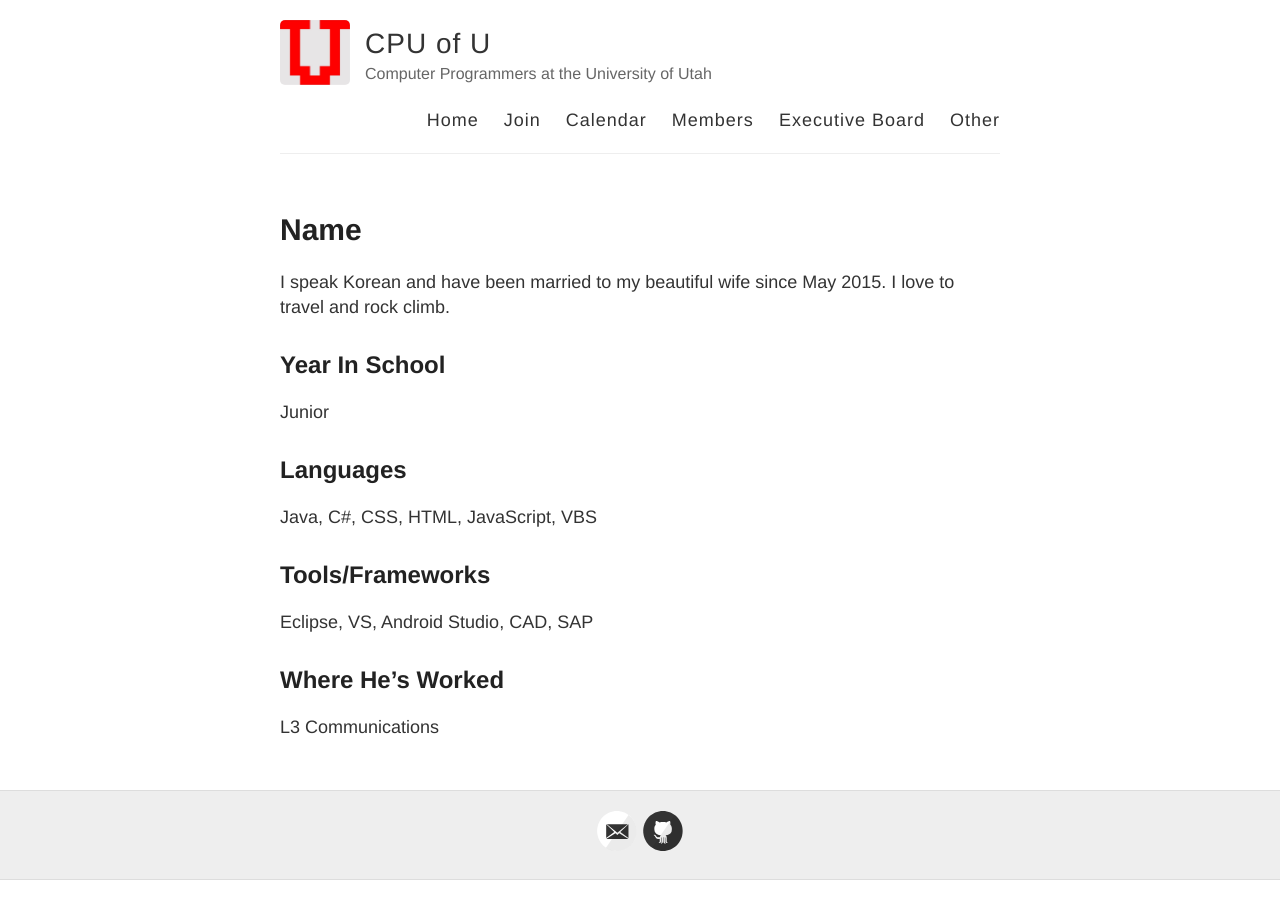
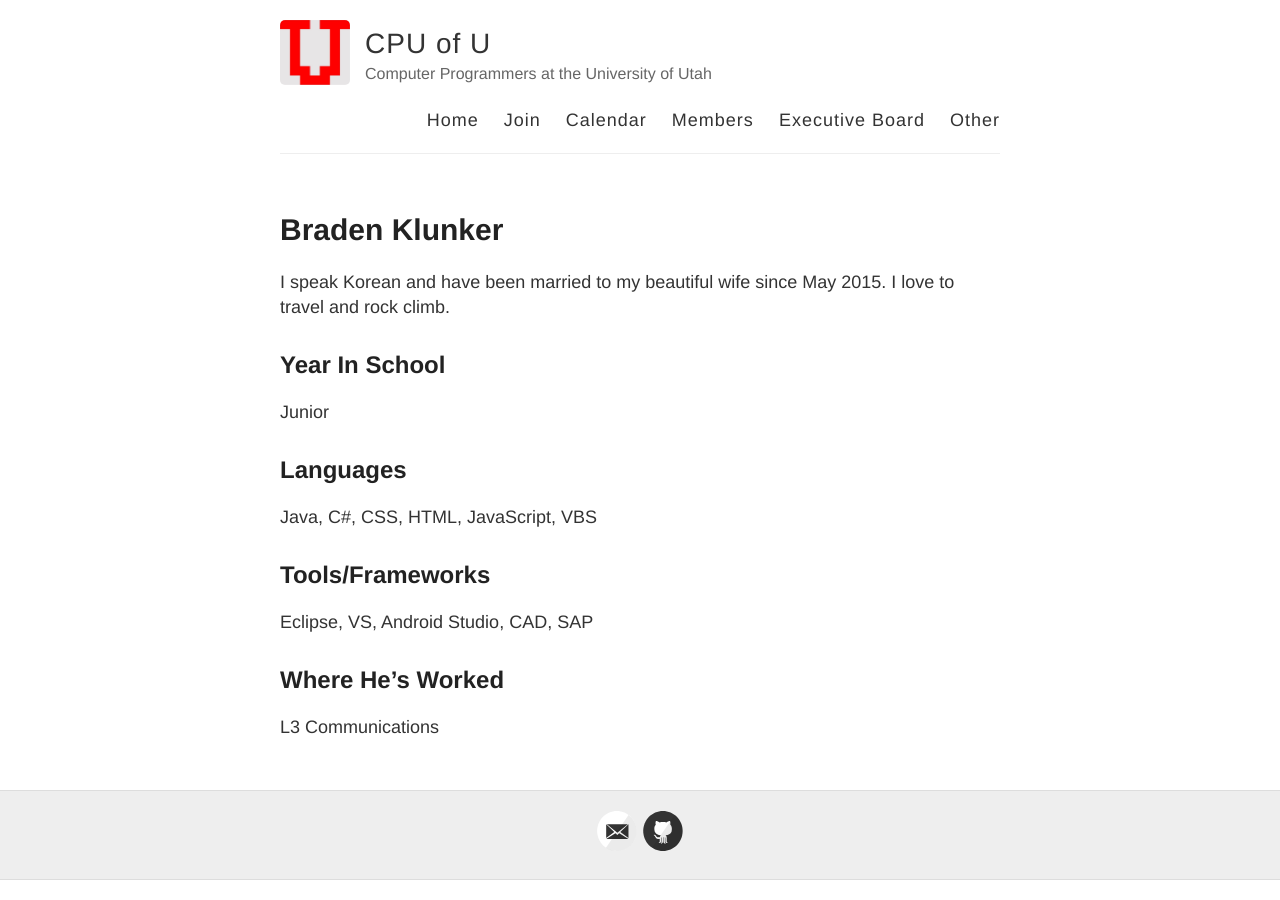
Before and after one commit to joshcally/cpuofu.github.io, a Jekyll site: the page built from bios/Braden.md, in a window 1280 px wide. Built offline with Jekyll 4.4.1, drawn with Linux system fonts in a browser that asks for light colours; Markdown is read by kramdown in place of the engine named in the settings.

Commit message:
Update Braden.md

```diff
--- a/bios/Braden.md
+++ b/bios/Braden.md
@@ -1,7 +1,7 @@
 ---
 layout: page
-title: Name
-permalink: /name/
+title: Braden Klunker
+permalink: /Braden/
 ---
 I speak Korean and have been married to my beautiful wife since May 2015. I love to travel and rock climb.
 
```
